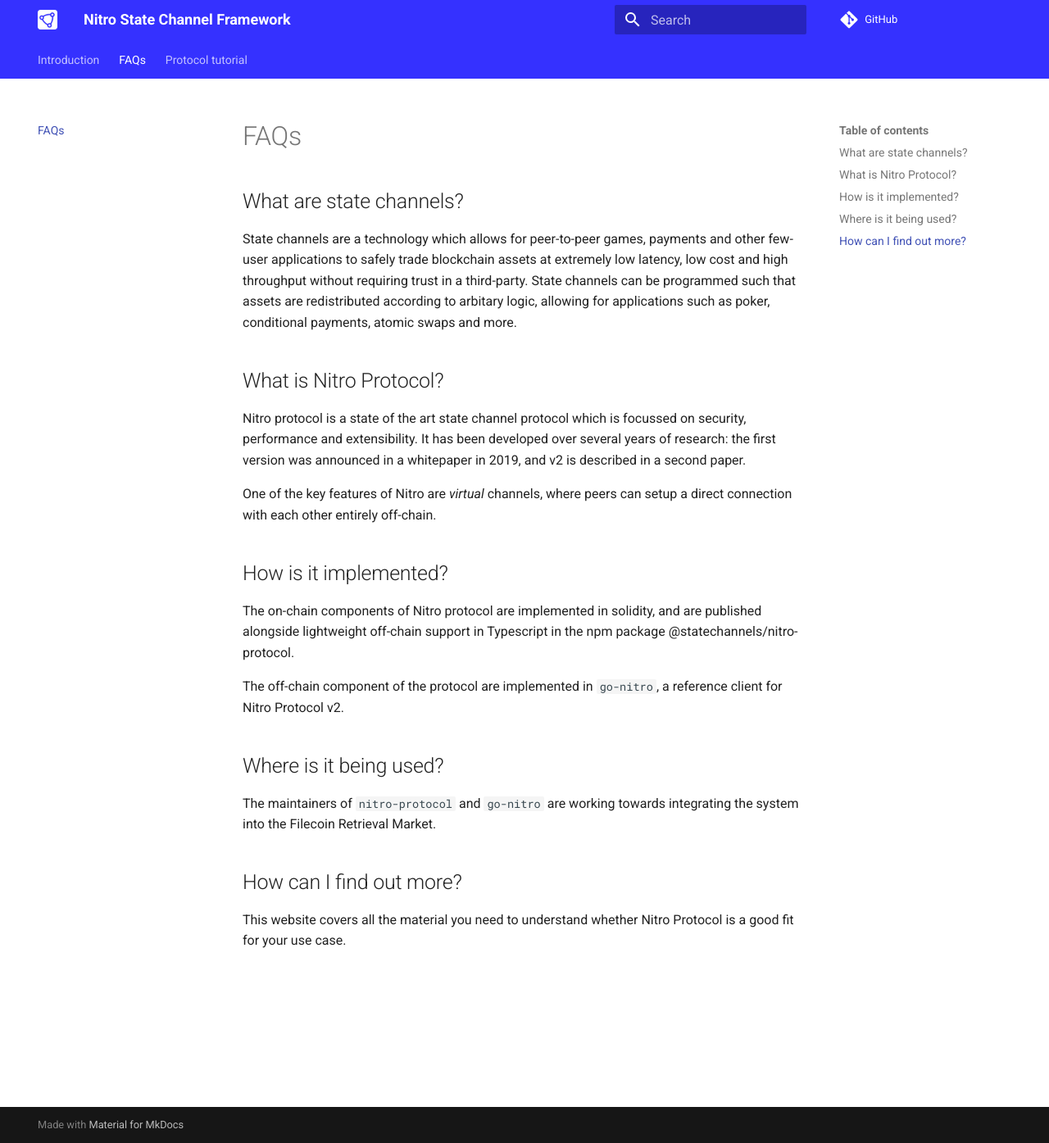
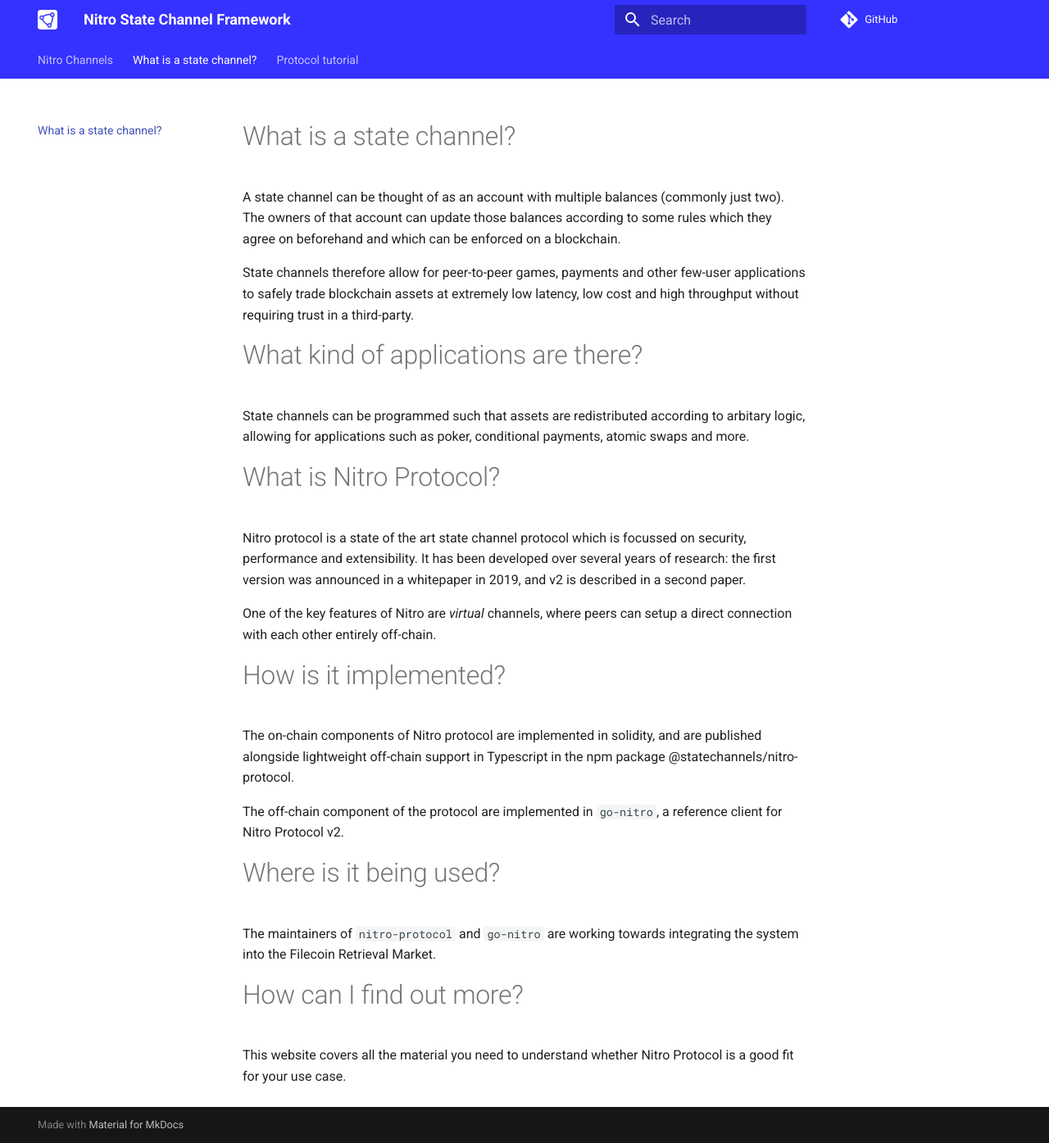
Before and after one commit to statechannels/go-nitro, an MkDocs documentation site: the page built from docs/faqs.md, in a window 1280 px wide and 1395 px high. Shown: the whole window at 82% size. Built offline with MkDocs 1.6.1 and Material for MkDocs 9.7.7, drawn with Linux system fonts in a browser that asks for light colours; comment, search, counter and statistics services are not loaded.

Commit message:
improve landing page

```diff
--- a/docs/faqs.md
+++ b/docs/faqs.md
@@ -1,25 +1,29 @@
-# FAQs
+# What is a state channel?
 
-## What are state channels?
+A state channel can be thought of as an account with multiple balances (commonly just two). The owners of that account can update those balances according to some rules which they agree on beforehand and which can be enforced on a blockchain.
 
-State channels are a technology which allows for peer-to-peer games, payments and other few-user applications to safely trade blockchain assets at extremely low latency, low cost and high throughput without requiring trust in a third-party. State channels can be programmed such that assets are redistributed according to arbitary logic, allowing for applications such as poker, conditional payments, atomic swaps and more.
+State channels therefore allow for peer-to-peer games, payments and other few-user applications to safely trade blockchain assets at extremely low latency, low cost and high throughput without requiring trust in a third-party.
 
-## What is Nitro Protocol?
+# What kind of applications are there?
+
+State channels can be programmed such that assets are redistributed according to arbitary logic, allowing for applications such as poker, conditional payments, atomic swaps and more.
+
+# What is Nitro Protocol?
 
 Nitro protocol is a state of the art state channel protocol which is focussed on security, performance and extensibility. It has been developed over several years of research: the first version was announced in a whitepaper in 2019, and v2 is described in a second paper.
 
 One of the key features of Nitro are _virtual_ channels, where peers can setup a direct connection with each other entirely off-chain.
 
-## How is it implemented?
+# How is it implemented?
 
 The on-chain components of Nitro protocol are implemented in solidity, and are published alongside lightweight off-chain support in Typescript in the npm package @statechannels/nitro-protocol.
 
 The off-chain component of the protocol are implemented in `go-nitro`, a reference client for Nitro Protocol v2.
 
-## Where is it being used?
+# Where is it being used?
 
 The maintainers of `nitro-protocol` and `go-nitro` are working towards integrating the system into the Filecoin Retrieval Market.
 
-## How can I find out more?
+# How can I find out more?
 
 This website covers all the material you need to understand whether Nitro Protocol is a good fit for your use case.
```
Also changed, not shown: docs/index.md (+6 -2 lines).
